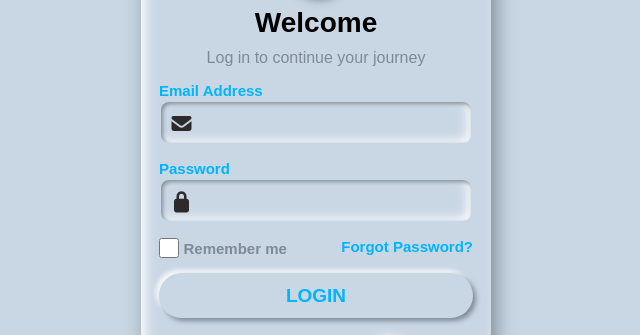
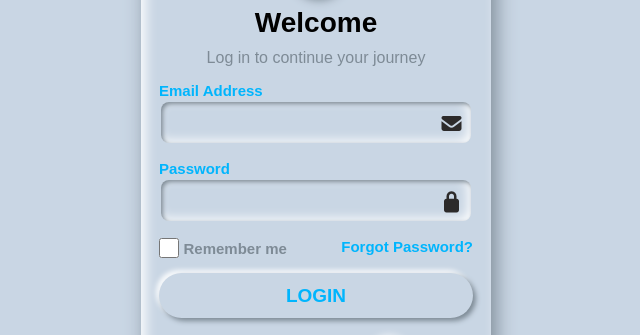
Before and after one commit to Humphreyyyyyyyyyy/web-projects, a plain HTML site: page Nuemorphism Login Form/index.html in a window 1280 px wide. Shown: the part 203-538 px from the top of the page, without its empty margins (324-964 px from the left). Drawn offline with Linux system fonts and the light colour scheme.

Commit message:
Font awesome icon positioning issue fixed.

```diff
--- a/Nuemorphism Login Form/Style.css
+++ b/Nuemorphism Login Form/Style.css
@@ -73,7 +73,7 @@ label {
 .wrapperone {
   position: absolute;
   bottom: 10px;
-  left: 10px;
+  left: 280px;
 }
 i.fa-solid {
   font-size: 20px;
@@ -99,7 +99,7 @@ input {
 .wrappertwo {
   position: absolute;
   bottom: 9px;
-  left: 10px;
+  left: 280px;
 }
 i.fa-solid {
   font-size: 20px;
```
